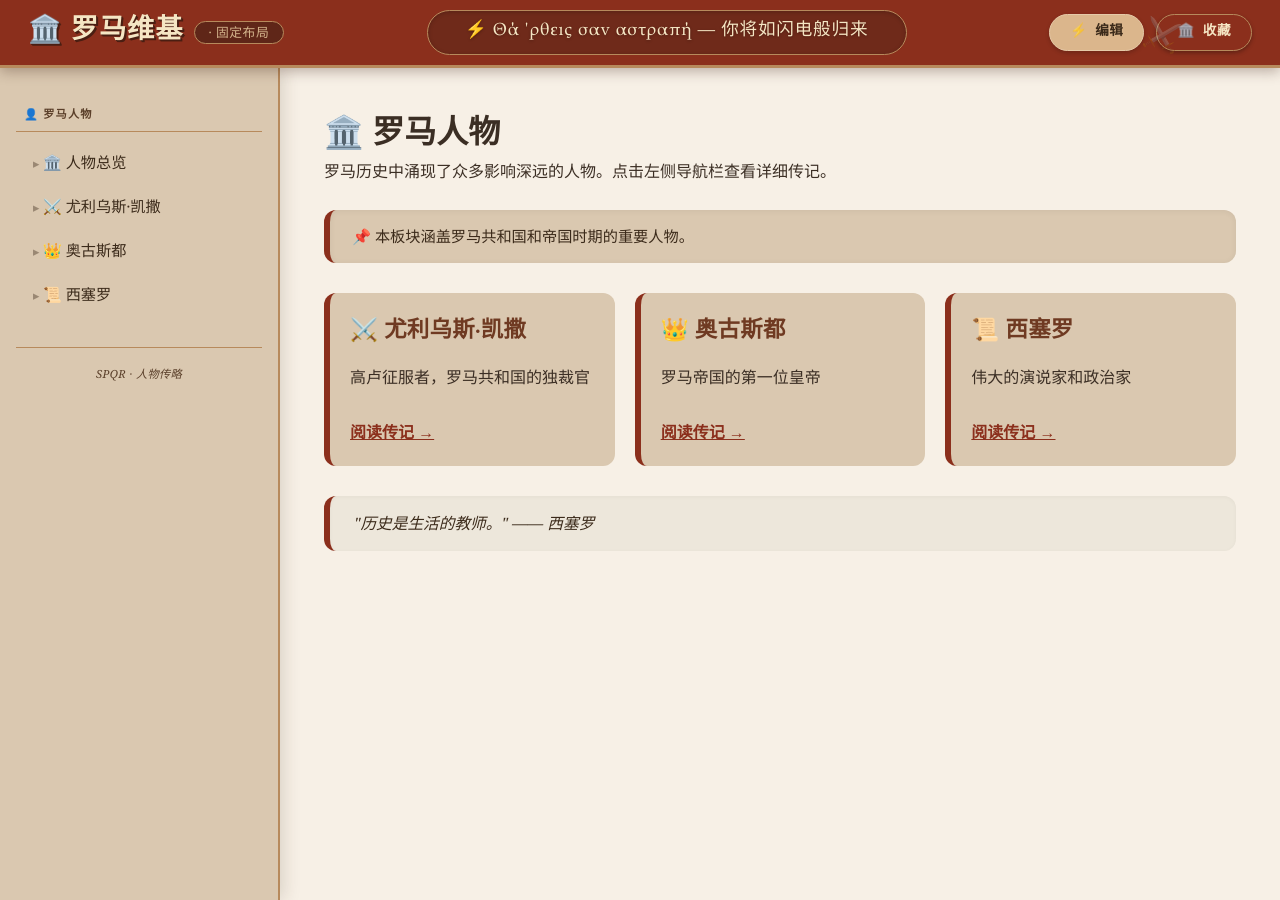
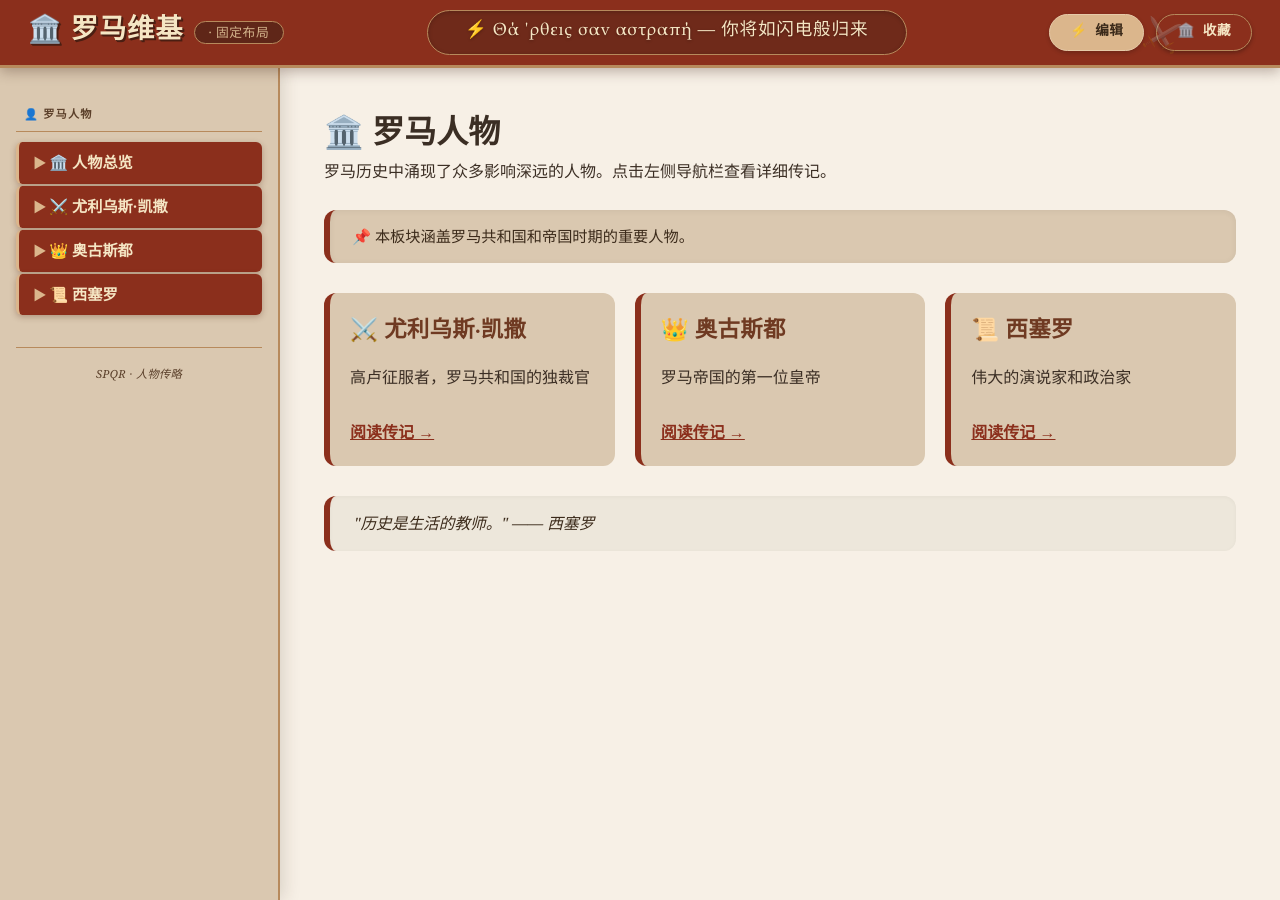
Before and after one commit to GensokyoCirno/gensokyocirno.github.io, a Jekyll site: the page built from pages/people/index.html, in a window 1280 px wide. Built offline with Jekyll 4.4.1, drawn with Linux system fonts in a browser that asks for light colours.

Commit message:
优化逻辑测试 - 修正

```diff
--- a/_includes/sidebar/people.html
+++ b/_includes/sidebar/people.html
@@ -3,7 +3,7 @@
     <div class="nav-section">👤 罗马人物</div>
     {% for nav in site.navigation_people %}
       <a href="{{ '/people/' + nav.url | relative_url }}"
-         class="{% if page.url == nav.url %}active{% endif %}">
+         class="{% if page.url == '/people/' + nav.url %}active{% endif %}">
         <span>{{ nav.icon }}</span> {{ nav.title }}
       </a>
     {% endfor %}
```
